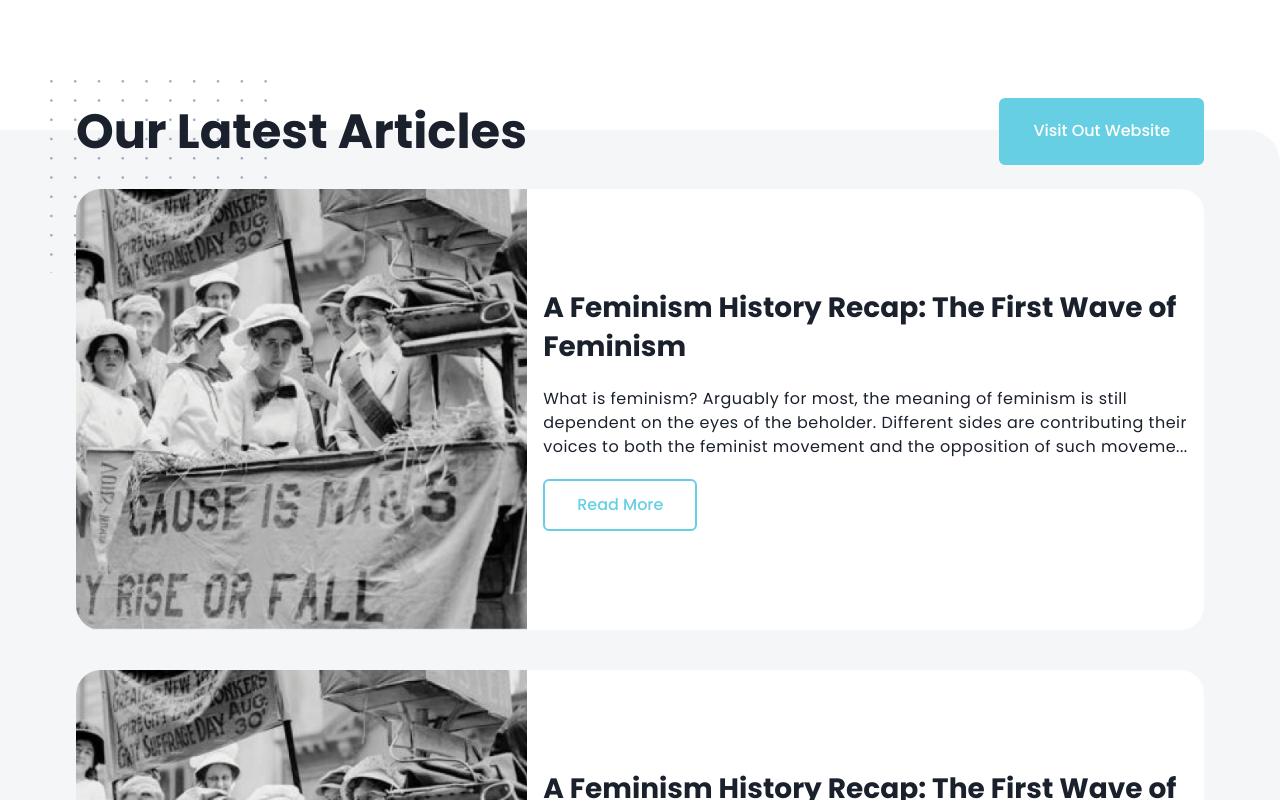
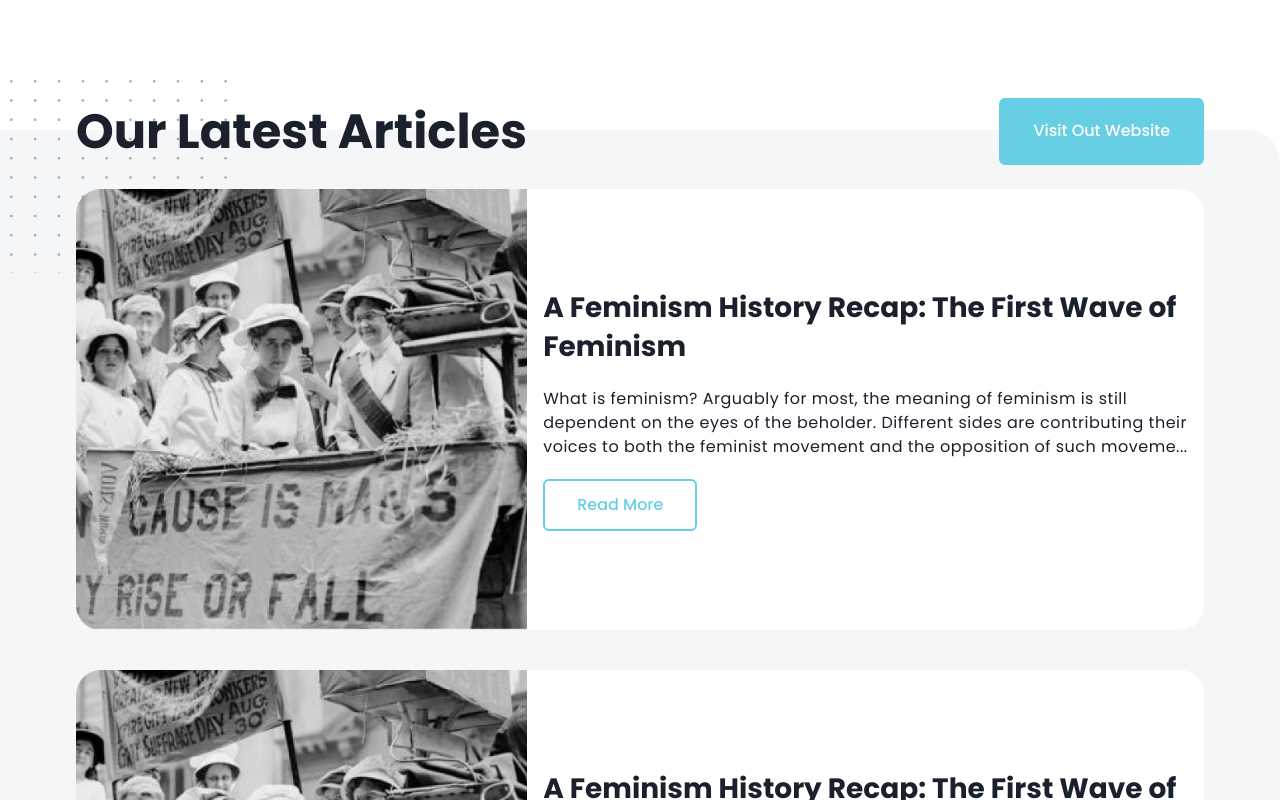
Before and after one commit to logos-engineer/microsite-logos, a Next.js app: page / in a window 1280 px wide. Shown: the part 1160-1960 px from the top of the page. Built offline with nearby package versions, Linux system fonts and the light colour scheme.

Commit message:
fix pattern layout

```diff
--- a/src/components/homepage/Article/Article.tsx
+++ b/src/components/homepage/Article/Article.tsx
@@ -54,9 +54,10 @@ export default function Article() {
             display="flex"
             borderRightRadius="32px"
             position="relative"
-            className="articleSection"
           >
             <Container position="relative">
+              <Box className="article-tiles"></Box>
+              <Box className="article-line"></Box>
               <Box marginY="-8" display="flex">
                 <Heading variant="h2" as="h1" zIndex="20" flexGrow={1}>
                   Our Latest Articles
--- a/src/styles/globals.css
+++ b/src/styles/globals.css
@@ -1,11 +1,6 @@
 /* Global Styling here */
-.articleSection {
-  content: " ";
-  position: relative;
-  background-color: black;
-}
 
-.articleSection::before {
+.article-tiles::before {
   position: absolute;
   display: block;
   width: 217px;
@@ -13,10 +8,10 @@
   background-image: url("../../public/pattern/dotpattern.svg");
   content: " ";
   top: -50px;
-  left: 50px;
+  left: -50px;
 }
 
-.articleSection > div::before {
+.article-line::after {
   position: absolute;
   display: block;
   width: 155px;
@@ -24,5 +19,5 @@
   background-image: url("../../public/pattern/linepattern.svg");
   content: " ";
   bottom: 30px;
-  right: 0;
+  right: -10px;
 }
```
